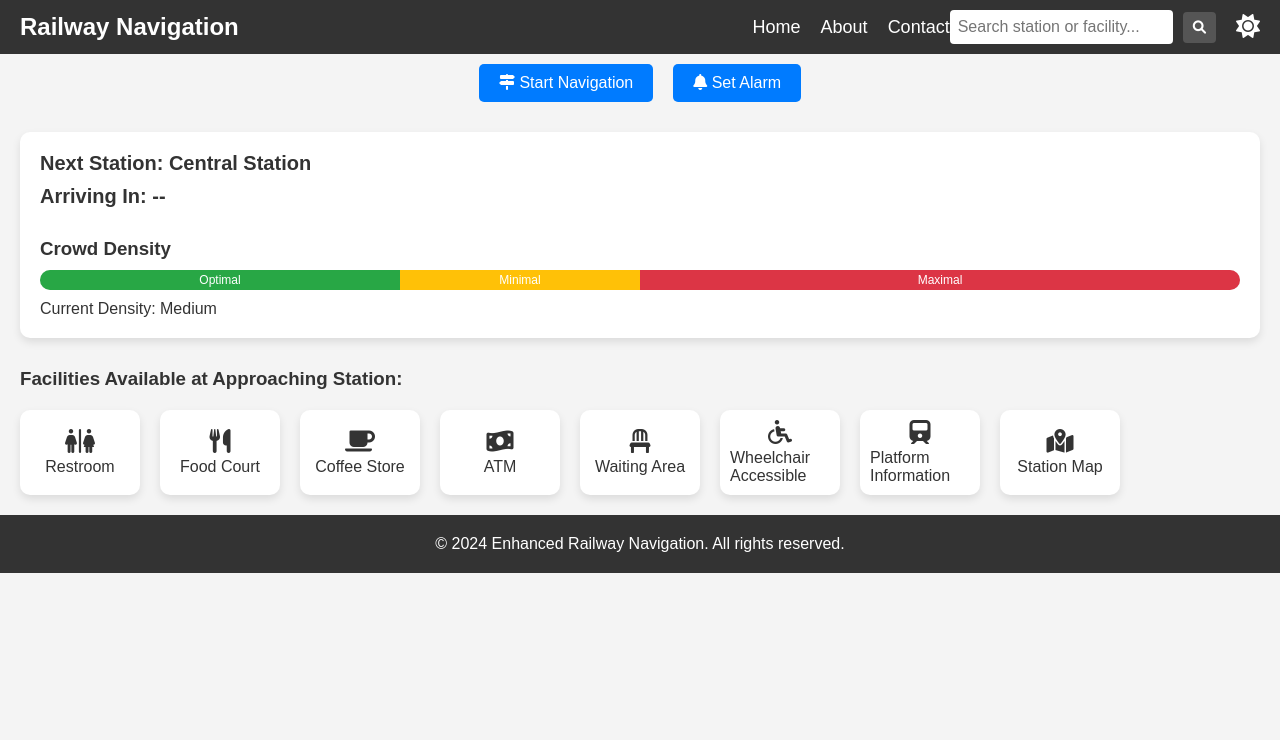
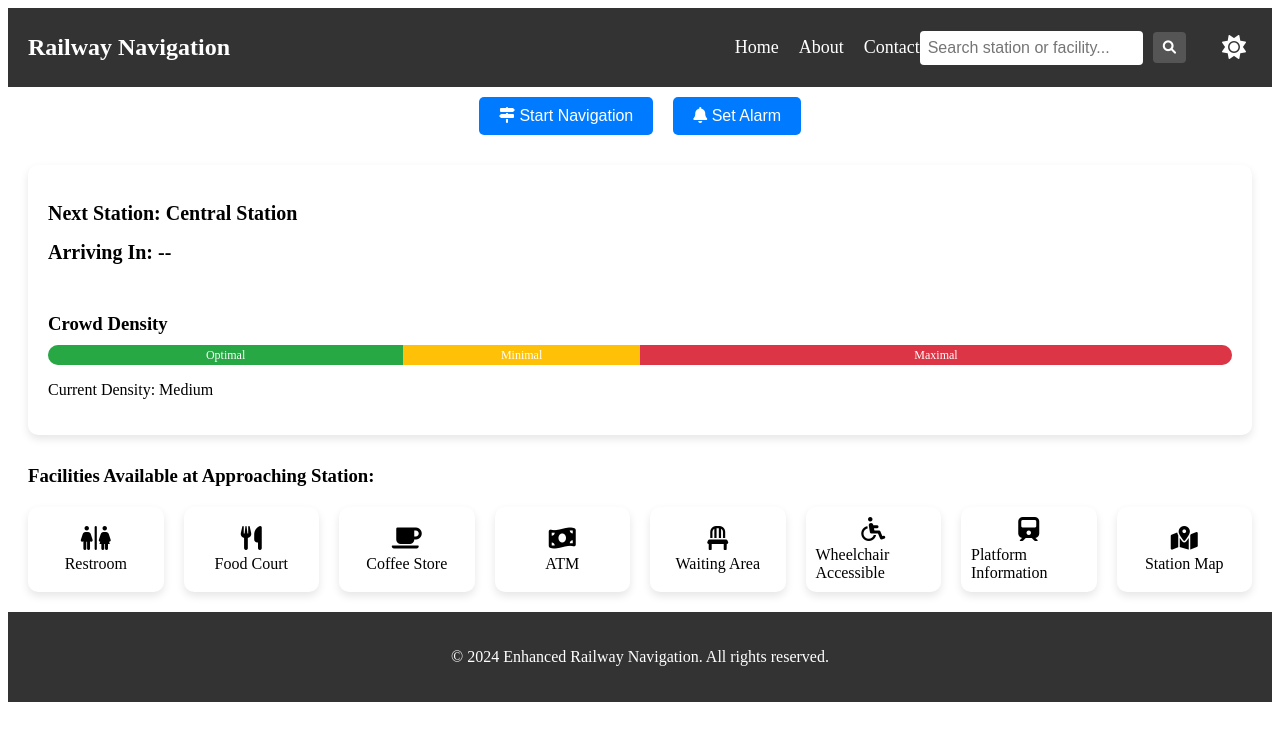
Before and after one commit to Yashtiwari45/RailNavigator, a plain HTML site: page dashboard.html in a window 1280 px wide. Drawn offline with Linux system fonts and the light colour scheme.

Commit message:
Update style3.css

```diff
--- a/style3.css
+++ b/style3.css
@@ -1,19 +1,3 @@
-/* General styling */
-* {
-    margin: 0;
-    padding: 0;
-    box-sizing: border-box;
-}
-
-body {
-    font-family: 'Arial', sans-serif;
-    background-color: #f4f4f4;
-    color: #333;
-    margin: 0;
-    padding: 0;
-    transition: background-color 0.3s ease, color 0.3s ease;
-}
-
 header {
     display: flex;
     justify-content: space-between;
@@ -25,7 +9,7 @@ header {
 
 header h1 {
     font-size: 24px;
-    margin-right: auto;
+    margin-right: 40px; /* Adds space between the title and the links */
 }
 
 nav {
@@ -50,6 +34,7 @@ nav ul li a {
 .search-container {
     display: flex;
     align-items: center;
+    margin-right: 20px; /* Adjusts space between search and dark mode toggle */
 }
 
 .search-container input {
@@ -79,7 +64,7 @@ nav ul li a {
     font-size: 24px;
     cursor: pointer;
     color: white;
-    margin-left: 20px; /* Add some space between nav and toggle */
+    margin-left: 10px; /* Adds some space between search button and toggle */
 }
 
 .options {
@@ -246,7 +231,6 @@ footer {
 .modal-content button:hover {
     background-color: #0056b3;
 }
-
 /* Dark Mode */
 .dark-mode {
     background-color: #222;
```
